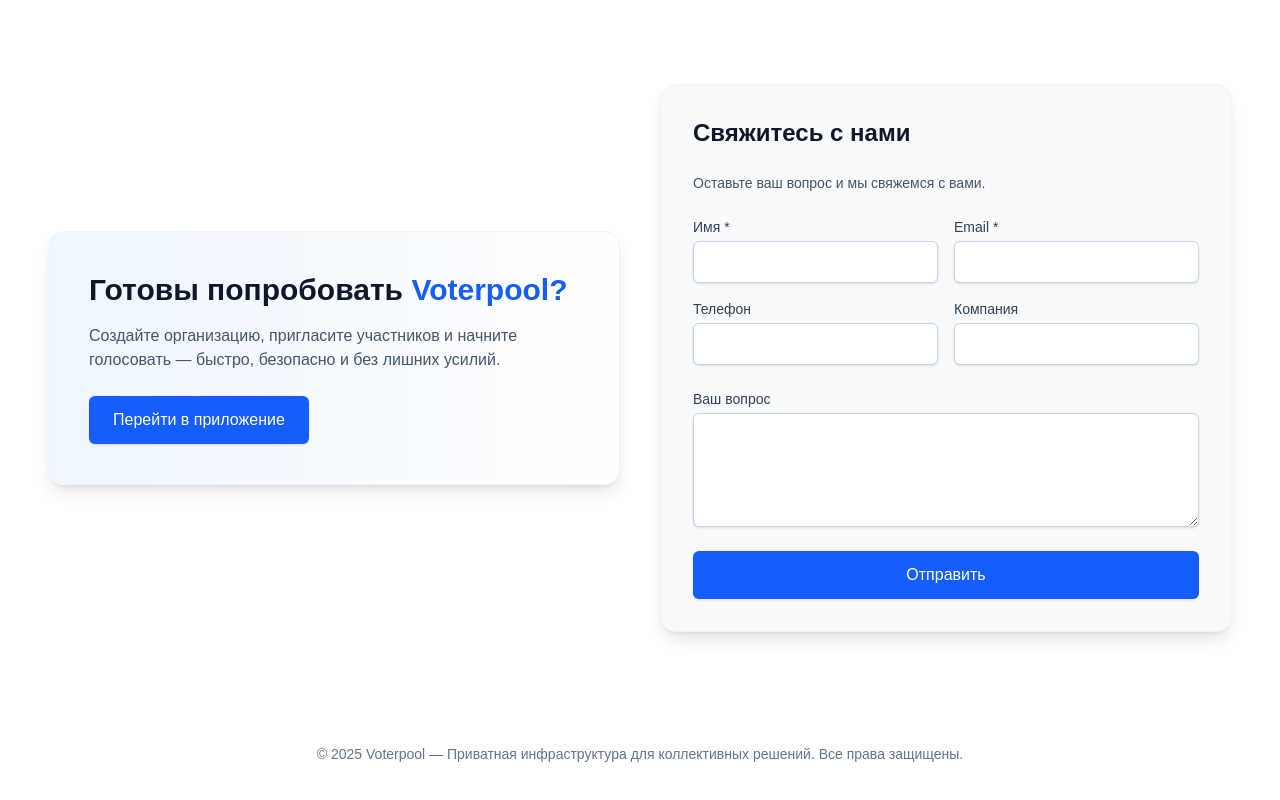
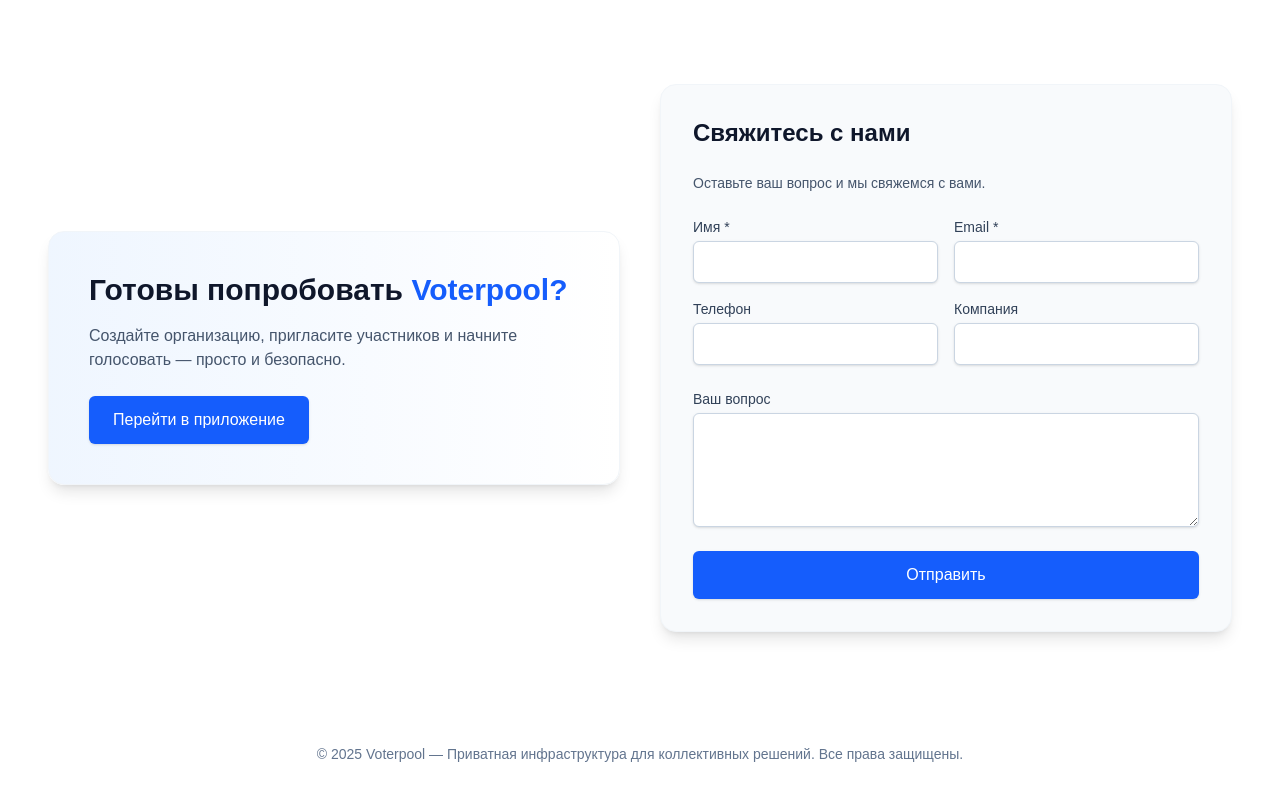
Before and after one commit to VoterPool/landing, a Next.js app: page / in a window 1280 px wide. Shown: the part 2596-3396 px from the top of the page. Built offline with nearby package versions, Linux system fonts and the light colour scheme.

Commit message:
chore: correcting text

```diff
--- a/components/ContactForm.tsx
+++ b/components/ContactForm.tsx
@@ -44,7 +44,7 @@
             </h4>
             <p className="mt-4 text-slate-600">
               Создайте организацию, пригласите участников и начните голосовать —
-              быстро, безопасно и без лишних усилий.
+              просто и безопасно.
             </p>
             <div className="mt-6 flex flex-wrap gap-4">
               <a
```
